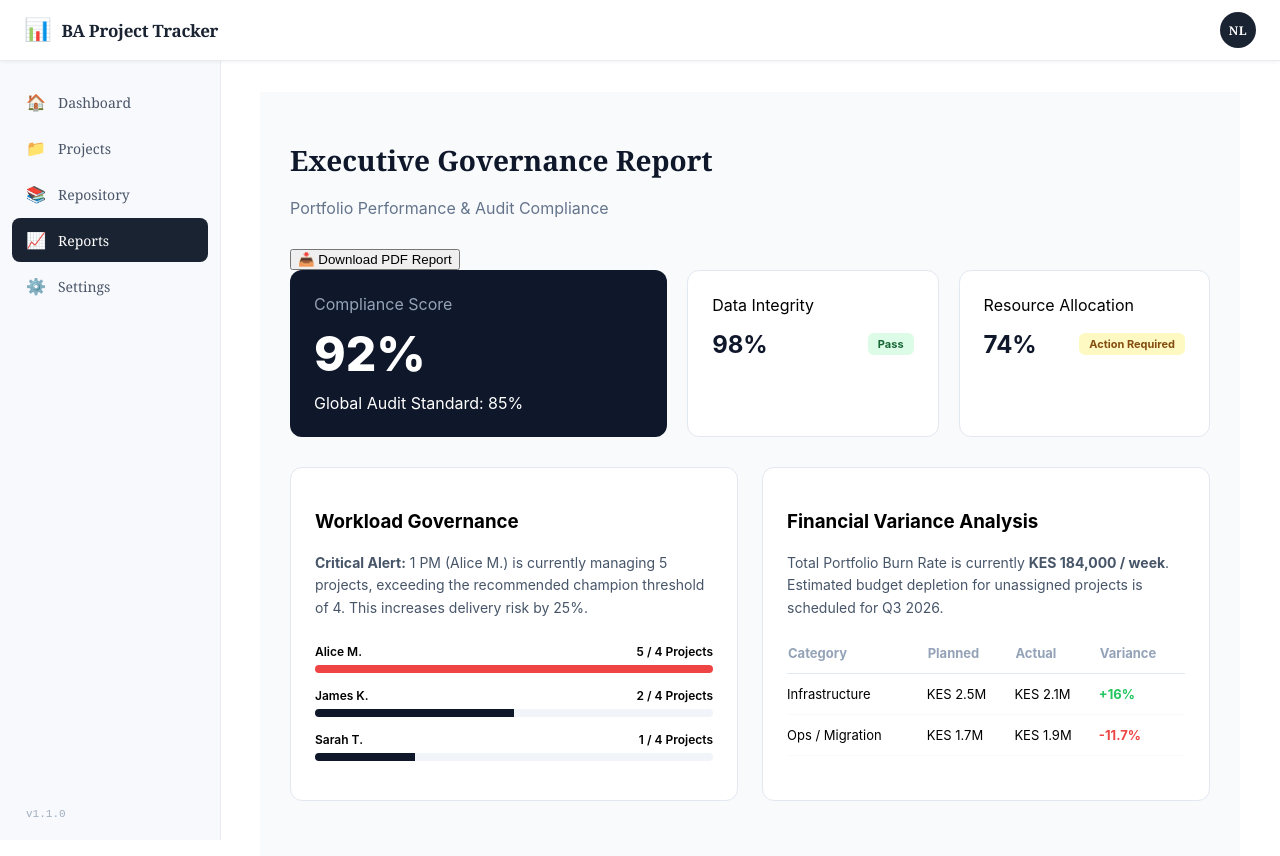
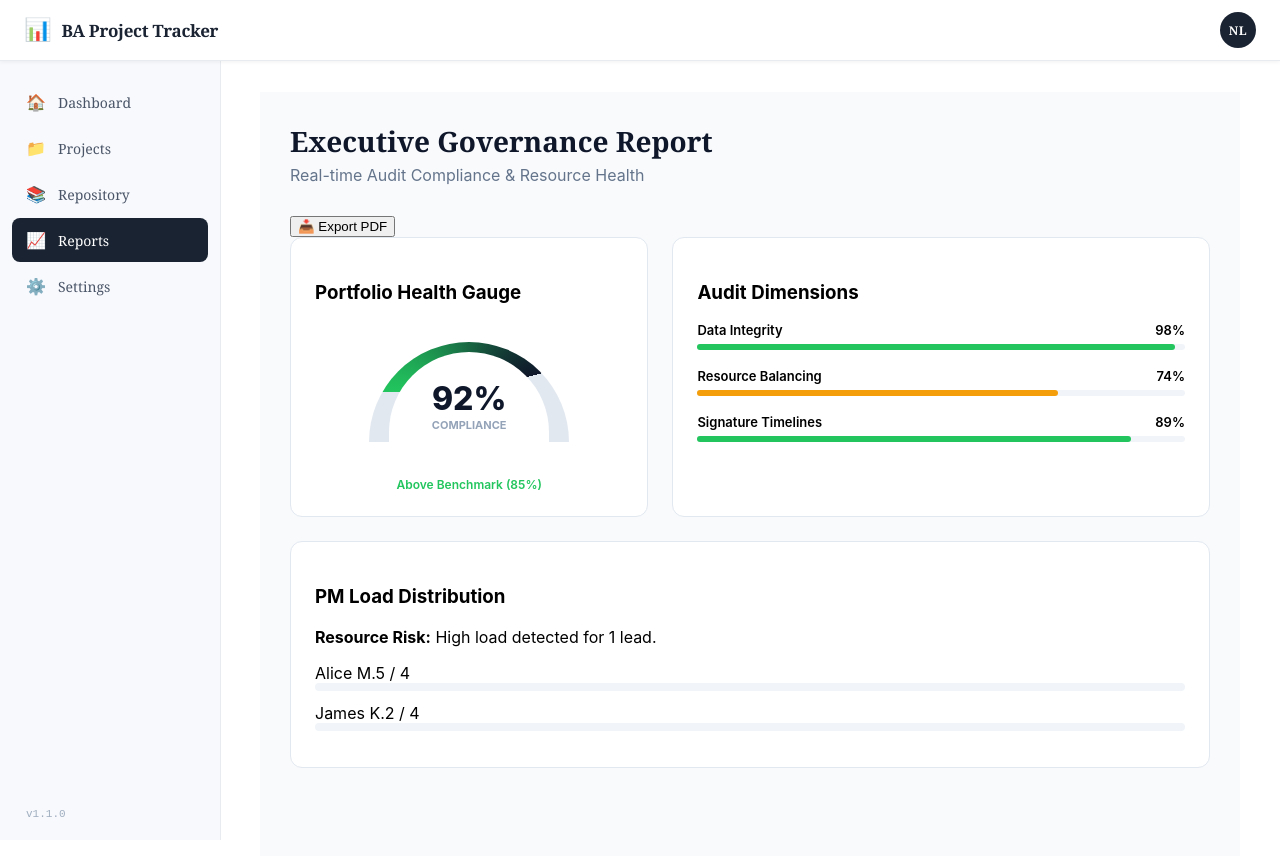
Before and after one commit to NeskoLimo/BA-PROJECT_TRACKER, an Angular app: page /reports in a window 1280 px wide. Shown: the top 856 px of the page. Built offline with nearby package versions, Linux system fonts and the light colour scheme.

Commit message:
Update reports.component.ts

```diff
--- a/src/app/components/reports/reports.component.ts
+++ b/src/app/components/reports/reports.component.ts
@@ -1,11 +1,5 @@
 import { Component, OnInit } from '@angular/core';
 import { CommonModule } from '@angular/common';
-
-interface ComplianceFactor {
-  category: string;
-  score: number;
-  status: 'Pass' | 'Action Required' | 'Critical';
-}
 
 @Component({
   selector: 'app-reports',
@@ -16,135 +10,122 @@ interface ComplianceFactor {
       <div class="report-header">
         <div>
           <h1 class="page-title">Executive Governance Report</h1>
-          <p class="subtitle">Portfolio Performance & Audit Compliance</p>
+          <p class="subtitle">Real-time Audit Compliance & Resource Health</p>
         </div>
-        <div class="header-actions">
-          <button class="btn-secondary" (click)="window.print()">📥 Download PDF Report</button>
-        </div>
+        <button class="btn-secondary" (click)="window.print()">📥 Export PDF</button>
       </div>
 
-      <div class="score-grid">
-        <div class="card score-card main-score">
-          <span class="label">Compliance Score</span>
-          <div class="big-value">92%</div>
-          <div class="progress-track"><div class="progress-fill" style="width: 92%"></div></div>
-          <span class="foot">Global Audit Standard: 85%</span>
+      <div class="main-insight-row">
+        <div class="card gauge-card">
+          <h3>Portfolio Health Gauge</h3>
+          <div class="gauge-wrapper">
+            <div class="gauge-body" [style.background]="getGaugeGradient()">
+              <div class="gauge-cover">
+                <span class="gauge-value">{{ complianceScore }}%</span>
+                <span class="gauge-label">Compliance</span>
+              </div>
+            </div>
+          </div>
+          <div class="gauge-footer">
+            <span [class.text-green]="complianceScore >= 85">Above Benchmark (85%)</span>
+          </div>
         </div>
 
-        <div class="card score-card" *ngFor="let factor of complianceFactors">
-          <span class="label">{{ factor.category }}</span>
-          <div class="score-row">
-            <span class="value">{{ factor.score }}%</span>
-            <span class="badge" [ngClass]="factor.status.toLowerCase().replace(' ', '-')">
-              {{ factor.status }}
-            </span>
+        <div class="card breakdown-card">
+          <h3>Audit Dimensions</h3>
+          <div class="factor-list">
+            <div class="factor-item" *ngFor="let factor of complianceFactors">
+              <div class="factor-info">
+                <span>{{ factor.category }}</span>
+                <span class="factor-score">{{ factor.score }}%</span>
+              </div>
+              <div class="factor-bar">
+                <div class="factor-fill" [style.width.%]="factor.score" [ngClass]="factor.status.toLowerCase()"></div>
+              </div>
+            </div>
           </div>
         </div>
       </div>
 
       <div class="detailed-analysis">
         <div class="card insight-card">
-          <h3>Workload Governance</h3>
+          <h3>PM Load Distribution</h3>
           <p class="analysis-text">
-            <strong>Critical Alert:</strong> 1 PM (Alice M.) is currently managing 5 projects, exceeding the
-            recommended champion threshold of 4. This increases delivery risk by 25%.
+            <strong>Resource Risk:</strong> High load detected for 1 lead.
           </p>
           <div class="mini-bar" *ngFor="let load of resourceLoads">
             <div class="bar-info">
               <span>{{ load.name }}</span>
-              <span>{{ load.count }} / 4 Projects</span>
+              <span>{{ load.count }} / 4</span>
             </div>
             <div class="bar-bg">
               <div class="bar-fill" [style.width.%]="(load.count / 4) * 100" [class.danger]="load.count > 4"></div>
             </div>
           </div>
         </div>
-
-        <div class="card insight-card">
-          <h3>Financial Variance Analysis</h3>
-          <p class="analysis-text">
-            Total Portfolio Burn Rate is currently <strong>KES 184,000 / week</strong>.
-            Estimated budget depletion for unassigned projects is scheduled for Q3 2026.
-          </p>
-          <table class="report-table">
-            <thead>
-              <tr>
-                <th>Category</th>
-                <th>Planned</th>
-                <th>Actual</th>
-                <th>Variance</th>
-              </tr>
-            </thead>
-            <tbody>
-              <tr>
-                <td>Infrastructure</td>
-                <td>KES 2.5M</td>
-                <td>KES 2.1M</td>
-                <td class="text-green">+16%</td>
-              </tr>
-              <tr>
-                <td>Ops / Migration</td>
-                <td>KES 1.7M</td>
-                <td>KES 1.9M</td>
-                <td class="text-red">-11.7%</td>
-              </tr>
-            </tbody>
-          </table>
-        </div>
       </div>
     </div>
   `,
   styles: [`
     .reports-container { padding: 30px; background: #f8fafc; min-height: 100vh; font-family: 'Inter', sans-serif; }
-    .page-title { font-family: 'Georgia', serif; font-size: 28px; font-weight: 700; color: #0f172a; }
-    .subtitle { color: #64748b; margin-bottom: 30px; }
+    .page-title { font-family: 'Georgia', serif; font-size: 28px; color: #0f172a; margin: 0; }
+    .subtitle { color: #64748b; margin: 5px 0 30px; }
 
-    .score-grid { display: grid; grid-template-columns: 1.5fr 1fr 1fr; gap: 20px; margin-bottom: 30px; }
-    .score-card { padding: 24px; background: white; border: 1px solid #e2e8f0; border-radius: 12px; }
-    .main-score { background: #0f172a; color: white; border: none; }
-    .main-score .label { color: #94a3b8; }
-    .big-value { font-size: 48px; font-weight: 800; margin: 10px 0; }
+    .main-insight-row { display: grid; grid-template-columns: 1fr 1.5fr; gap: 24px; margin-bottom: 24px; }
+    .card { background: white; border: 1px solid #e2e8f0; border-radius: 12px; padding: 24px; }
 
-    .score-row { display: flex; justify-content: space-between; align-items: center; margin-top: 15px; }
-    .score-row .value { font-size: 24px; font-weight: 700; color: #0f172a; }
+    /* Gauge Styles */
+    .gauge-wrapper { display: flex; justify-content: center; padding: 20px 0; }
+    .gauge-body {
+      width: 200px; height: 100px;
+      border-top-left-radius: 110px; border-top-right-radius: 110px;
+      position: relative; overflow: hidden;
+      display: flex; align-items: flex-end; justify-content: center;
+    }
+    .gauge-cover {
+      width: 160px; height: 80px;
+      background: white; border-top-left-radius: 90px; border-top-right-radius: 90px;
+      display: flex; flex-direction: column; align-items: center; justify-content: flex-end;
+      padding-bottom: 10px;
+    }
+    .gauge-value { font-size: 32px; font-weight: 800; color: #0f172a; }
+    .gauge-label { font-size: 11px; text-transform: uppercase; color: #94a3b8; font-weight: 700; }
+    .gauge-footer { text-align: center; margin-top: 15px; font-size: 12px; font-weight: 600; }
 
-    .badge { padding: 4px 10px; border-radius: 6px; font-size: 11px; font-weight: 700; }
-    .badge.pass { background: #dcfce7; color: #166534; }
-    .badge.action-required { background: #fef9c3; color: #854d0e; }
-    .badge.critical { background: #fee2e2; color: #991b1b; }
+    /* List Styles */
+    .factor-item { margin-bottom: 18px; }
+    .factor-info { display: flex; justify-content: space-between; font-size: 13px; font-weight: 600; margin-bottom: 6px; }
+    .factor-bar { height: 6px; background: #f1f5f9; border-radius: 10px; }
+    .factor-fill { height: 100%; border-radius: 10px; background: #0f172a; }
+    .factor-fill.pass { background: #22c55e; }
+    .factor-fill.warning { background: #f59e0b; }
 
-    .detailed-analysis { display: grid; grid-template-columns: 1fr 1fr; gap: 24px; }
-    .insight-card { background: white; border: 1px solid #e2e8f0; border-radius: 12px; padding: 24px; }
-    .analysis-text { font-size: 14px; color: #475569; line-height: 1.6; margin: 15px 0 25px; }
-
-    .mini-bar { margin-bottom: 15px; }
-    .bar-info { display: flex; justify-content: space-between; font-size: 12px; font-weight: 600; margin-bottom: 6px; }
-    .bar-bg { height: 8px; background: #f1f5f9; border-radius: 10px; overflow: hidden; }
-    .bar-fill { height: 100%; background: #0f172a; transition: width 0.5s; }
+    .text-green { color: #22c55e; }
+    .mini-bar { margin-bottom: 12px; }
+    .bar-bg { height: 8px; background: #f1f5f9; border-radius: 10px; }
     .bar-fill.danger { background: #ef4444; }
-
-    .report-table { width: 100%; border-collapse: collapse; font-size: 13px; }
-    .report-table th { text-align: left; padding-bottom: 12px; border-bottom: 1px solid #e2e8f0; color: #94a3b8; }
-    .report-table td { padding: 12px 0; border-bottom: 1px solid #f8fafc; }
-    .text-red { color: #ef4444; font-weight: 700; }
-    .text-green { color: #22c55e; font-weight: 700; }
-
-    @media print { .header-actions { display: none; } }
   `]
 })
 export class ReportsComponent implements OnInit {
   window = window;
+  complianceScore: number = 92; // Champion Benchmark
 
-  complianceFactors: ComplianceFactor[] = [
+  complianceFactors = [
     { category: 'Data Integrity', score: 98, status: 'Pass' },
-    { category: 'Resource Allocation', score: 74, status: 'Action Required' }
+    { category: 'Resource Balancing', score: 74, status: 'Warning' },
+    { category: 'Signature Timelines', score: 89, status: 'Pass' }
   ];
 
   resourceLoads = [
     { name: 'Alice M.', count: 5 },
-    { name: 'James K.', count: 2 },
-    { name: 'Sarah T.', count: 1 }
+    { name: 'James K.', count: 2 }
   ];
 
   ngOnInit() {}
+
+  getGaugeGradient() {
+    const deg = (this.complianceScore / 100) * 180;
+    // Creates a speedometer visual: Green to Blue to Grey
+    return `conic-gradient(from 270deg, #22c55e 0deg, #0f172a ${deg}deg, #e2e8f0 ${deg}deg 180deg)`;
+  }
 }
```
